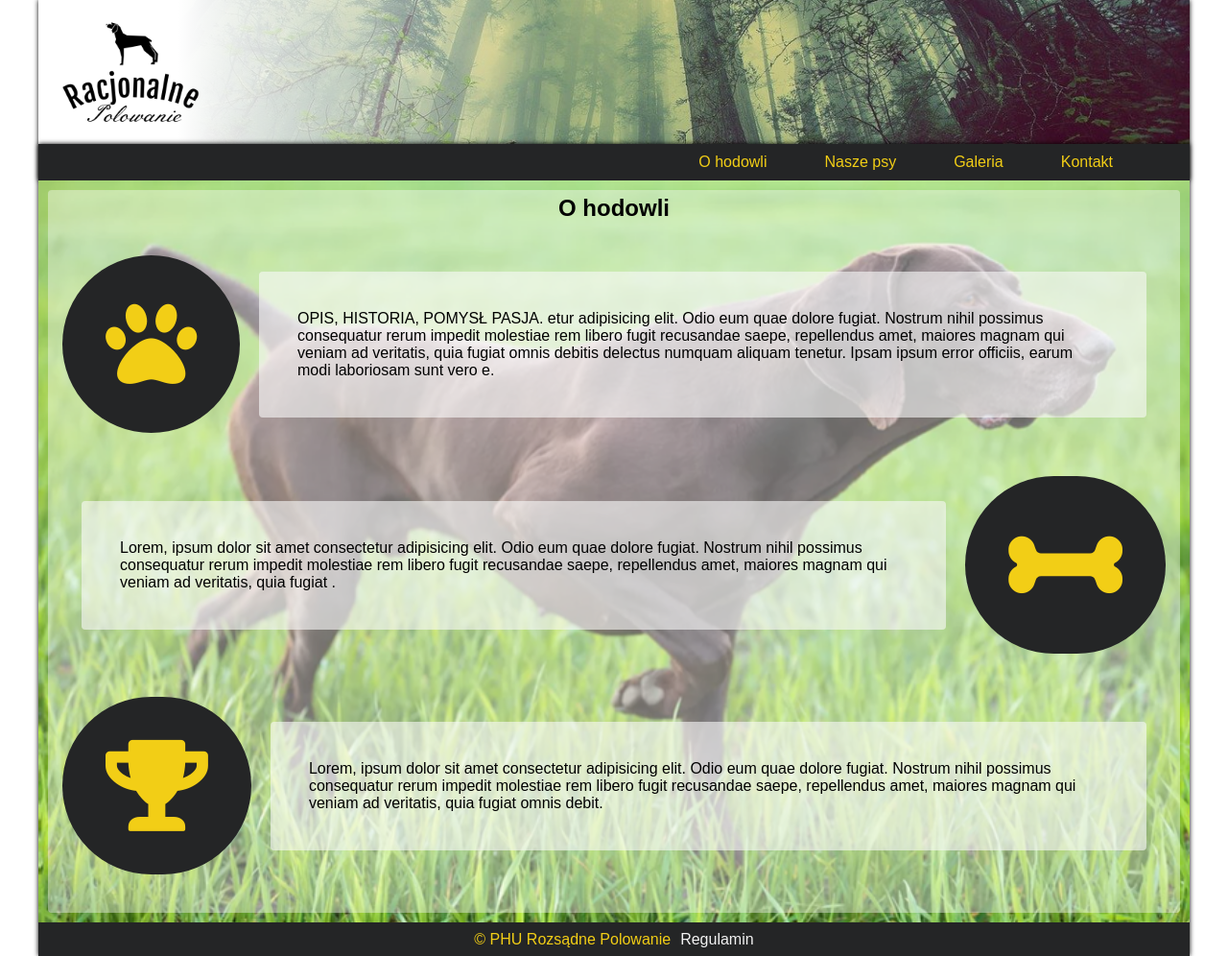
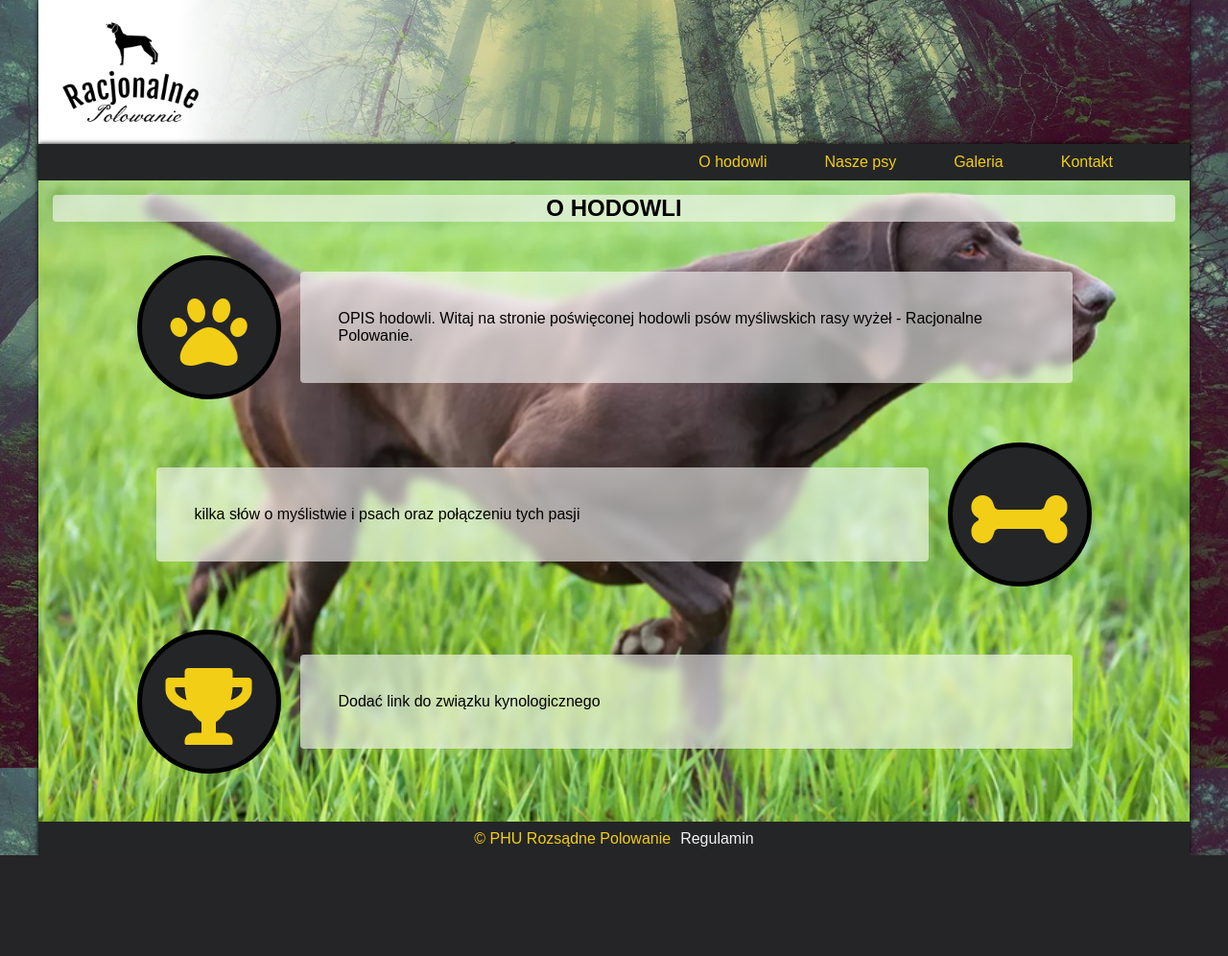
Before and after one commit to Midnajt/RacjonalnePolowanie, a PHP site: page / in a window 1280 px wide. Shown: the whole page at 96% size. After the commit the page ends 891 px from the top, so only its background shows below. Run offline with PHP 8.4, Linux system fonts and the light colour scheme; grey boxes are pictures that could not be loaded.

Commit message:
dodane animacje, dostosowane okienka na tekst, body bgcImg, funkcja do randomowego Li efektu

```diff
--- a/include/main.js
+++ b/include/main.js
@@ -1,17 +1,14 @@
 btns = [...document.querySelectorAll('ul li')];
-sections = [...document.querySelectorAll('section')]
+sections = [...document.querySelectorAll('section')];
 
 for (let i = 0; btns.length > i; i++ ) {
     btns[i].addEventListener('click', function(){
         showItem = btns[i].dataset.section;
         for (let i = 0; sections.length > i; i++ ){
-            // jeżeli klasa zawiera nazwę taką jak dataset
             if ( sections[i].classList.contains(showItem) ) {
-                // schowaj wszystkie
                 for (let i = 0; sections.length > i; i++ ){
                     sections[i].classList.add('off')
                 }
-                // włącz wybrany
                 sections[i].classList.remove('off')
             }
         }
@@ -19,7 +16,6 @@ for (let i = 0; btns.length > i; i++ ) {
 }
 
 document.querySelector('header img').addEventListener('click', ()=>{
-    console.log('klik')
     for (let i = 0; sections.length > i; i++ ){
         if ( i === 0) {
             sections[i].classList.remove('off')
@@ -29,6 +25,21 @@ document.querySelector('header img').addEventListener('click', ()=>{
     }
 })
 
+lis = [...document.querySelectorAll('li')];
+
+setInterval(()=>{
+    let number = Math.floor(Math.random() * 4)
+    for ( let i = 0; lis.length > i; i++ ) {
+        if ( i === number ) {
+            lis[i].classList.add('feature')
+            setTimeout(()=>{
+                lis[i].classList.remove('feature')
+            }, 600)
+        }
+
+    }
+}, 5000)
+
 lightbox.option({
     'resizeDuration': 150,
     'wrapAround': true
--- a/index.html
+++ b/index.html
@@ -6,7 +6,7 @@
     <meta name="viewport" content="width=device-width, initial-scale=1.0">
     <meta name="description" content="Hodowla myśliwskich psów rasy wyżeł. Skontaktuj się z nami i zapytaj o swojego idealnego towarzysza podczas wypraw do lasu i na łąki.">
     <link rel="stylesheet" href="style/style.css">
-    <link rel="icon" href="Images/favicon.png" type="image/gif" sizes="16x16">
+    <link rel="icon" href="Images/paw.png" type="image/gif" sizes="16x16">
     <link rel="stylesheet" href="https://use.fontawesome.com/releases/v5.15.4/css/all.css" integrity="sha384-DyZ88mC6Up2uqS4h/KRgHuoeGwBcD4Ng9SiP4dIRy0EXTlnuz47vAwmeGwVChigm" crossorigin="anonymous">
     <link rel="stylesheet" href="style/lightbox.min.css">
 </head>
@@ -32,16 +32,22 @@
                 <div class="container">
                     <h1>O hodowli</h1>
                     <div class="element">
-                        <p>OPIS, HISTORIA, POMYSŁ PASJA. etur adipisicing elit. Odio eum quae dolore fugiat. Nostrum nihil possimus consequatur rerum impedit molestiae rem libero fugit recusandae saepe, repellendus amet, maiores magnam qui veniam ad veritatis, quia fugiat omnis debitis delectus numquam aliquam tenetur. Ipsam ipsum error officiis, earum modi laboriosam sunt vero e.</p>
-                        <i class="fas fa-paw"></i>
+                        <p>OPIS hodowli. Witaj na stronie poświęconej hodowli psów myśliwskich rasy wyżeł - Racjonalne Polowanie.</p>
+                        <div class="icon">
+                            <i class="fas fa-paw"></i>
+                        </div>
                     </div>
                     <div class="element">
-                        <p>Lorem, ipsum dolor sit amet consectetur adipisicing elit. Odio eum quae dolore fugiat. Nostrum nihil possimus consequatur rerum impedit molestiae rem libero fugit recusandae saepe, repellendus amet, maiores magnam qui veniam ad veritatis, quia fugiat .</p>
-                        <i class="fas fa-bone"></i>
+                        <p>kilka słów o myślistwie i psach oraz połączeniu tych pasji</p>
+                        <div class="icon">
+                            <i class="fas fa-bone"></i>
+                        </div>
                     </div>
                     <div class="element">
-                        <p>Lorem, ipsum dolor sit amet consectetur adipisicing elit. Odio eum quae dolore fugiat. Nostrum nihil possimus consequatur rerum impedit molestiae rem libero fugit recusandae saepe, repellendus amet, maiores magnam qui veniam ad veritatis, quia fugiat omnis debit.</p>
-                        <i class="fas fa-trophy"></i>
+                        <p>Dodać link do związku kynologicznego</p>
+                        <div class="icon">
+                            <i class="fas fa-trophy"></i>
+                        </div>
                     </div>
                 </div>
             </section>
@@ -49,16 +55,22 @@
                 <div class="container">
                     <h1>Nasze psy</h1>
                     <div class="element">
-                        <p>Geneza rasy, pochodzenie psów, osiągnięcia, związek kynologiczny........... Odio eum quae dolore fugiat. Nostrum nihil possimus consequatur rerum impedit molestiae rem libero fugit recusandae saepe, repellendus amet, maiores magnam qui veniam ad veritatis, quia fugiat omnis debitis delectus numquam aliquam tenetur. Ipsam ipsum error officiis, earum modi laboriosam sunt vero eum molestias consequatur atque quis quasi reprehenderit quos corporis! Iusto tenetur doloremque numquam at minus modi natus eligendi nam inventore optio assumenda laudantium est qui expedita consectetur molestias amet atque voluptatum, tempore velit enim.</p>
-                        <i class="fas fa-paw"></i>
+                        <p>Geneza rasy, pochodzenie psów, osiągnięcia, związek kynologiczny. Zdjęcia polujących psów. Zdjęcia samicy i samca</p>
+                        <div class="icon">
+                            <i class="fas fa-trophy"></i>
+                        </div>
                     </div>
                     <div class="element">
-                        <p>Lorem, ipsum dolor sit amet consectetur adipisicing elit. Odio eum quae dolore fugiat. Nostrum nihil possimus consequatur rerum impedit molestiae rem libero fugit recusandae saepe, repellendus amet, maiores magnam qui veniam ad veritatis, quia fugiat omnis debitis delectus numquam aliquam tenetur. Ipsam ipsum error officiis, earum modi laboriosam sunt vero eum molestias consequatur atque quis quasi reprehenderit quos corporis! Iusto tenetur doloremque numquam at minus modi natus eligendi nam inventore optio assumenda laudantium est qui expedita consectetur molestias amet atque voluptatum, tempore velit enim.</p>
-                        <i class="fas fa-bone"></i>
+                        <p>Geneza rasy, pochodzenie psów, osiągnięcia, związek kynologiczny</p>
+                        <div class="icon">
+                            <i class="fas fa-bone"></i>
+                        </div>
                     </div>
                     <div class="element">
-                        <p>Lorem, ipsum dolor sit amet consectetur adipisicing elit. Odio eum quae dolore fugiat. Nostrum nihil possimus consequatur rerum impedit molestiae rem libero fugit recusandae saepe, repellendus amet, maiores magnam qui veniam ad veritatis, quia fugiat omnis debitis delectus numquam aliquam tenetur. Ipsam ipsum error officiis, earum modi laboriosam sunt vero eum molestias consequatur atque quis quasi reprehenderit quos corporis! Iusto tenetur doloremque numquam at minus modi natus eligendi nam inventore optio assumenda laudantium est qui expedita consectetur molestias amet atque voluptatum, tempore velit enim.</p>
-                        <i class="fas fa-trophy"></i>
+                        <p>Geneza rasy, pochodzenie psów, osiągnięcia, związek kynologiczny</p>
+                        <div class="icon">
+                            <i class="fas fa-paw"></i>
+                        </div>
                     </div>
                 </div>
             </section>
@@ -92,16 +104,22 @@
                 <h1>Kontakt</h1>
                 <div class="contactData">
                     <div>
-                        <i class="fas fa-home"></i>
+                        <div class="icon home">
+                            <i class="fas fa-home"></i>
+                        </div>
                         <p>ul. Tadeusza Kościuszki 1</p>
                         <p>08-400 Garwolin</p>
                     </div>
                     <div>
-                        <i class="fas fa-phone"></i>
+                        <div class="icon phone">
+                            <i class="fas fa-phone"></i>
+                        </div>
                         <p>+48 111 222 333</p>
                     </div>
                     <div>
-                        <i class="fas fa-envelope"></i>
+                        <div class="icon meil">
+                            <i class="fas fa-envelope"></i>
+                        </div>
                         <p>kontakt@kontakt.pl</p>
                     </div>
                 </div>
@@ -113,10 +131,15 @@
             <p>&copy PHU Rozsądne Polowanie</p>
             <a href="#">Regulamin</a>
         </footer>
-
     </div>
     <script src='include/lightbox-plus-jquery.min.js'></script>
     <script src='include/main.js'></script>
-
 </body>
 </html>
+
+<!-- dodaj regulamin -->
+<!-- dodaj zdjęcia -->
+<!-- responsywność -->
+<!-- adres -->
+<!-- ikonka przy udostępnianiu w fb -->
+<!-- ikonka przy udostępnianiu w google -->
--- a/style/style.css
+++ b/style/style.css
@@ -14,9 +14,14 @@
     font-family: 'arial';
 }
 
-/* body {
-    background-color: #261810;
-} */
+body {
+    /* background-image: url(../Images/forest.jpg); */
+    background-image: url(../Images/forest.jpg);
+    background-repeat: no-repeat;
+    background-size: cover;
+    background-position: center;
+     background-attachment: fixed;
+}
 
 .wrapper {
     display: flex;
@@ -116,24 +123,29 @@ main section {
 .container {
     margin: 10px;
     padding: 5px;
+    width: 100%;
     border-radius: 4px;
-    background-color: rgba(250,250,250, .4);
+    /* background-color: rgba(250,250,250, .4); */
+}
+
+.container:first-child {
+    overflow: hidden;
 }
 
 .container h1 {
+    margin-bottom: 20px;
+    text-transform: uppercase;
     text-align: center;
-    margin-bottom: 20px;
-}
-
-.about {
-    background-image: url(../Images/dog.png);
+    background-color: rgba(250,250,250,.6);
+    border-radius: 4px;
+    backdrop-filter: blur(5px);
 }
 
 .element {
     display: flex;
     margin: 25px 0;
     padding: 10px;
-    /* justify-content: center; */
+    justify-content: center;
     align-items: center;
 }
 
@@ -144,16 +156,37 @@ main section {
 .element p {
     margin: 0 20px;
     padding: 40px;
+    flex-basis: 70%;
     background-color: rgba(250,250,250,.6);
     border-radius: 4px;
+    backdrop-filter: blur(5px);
 }
 
-.element i {
-    padding: 45px;
-    font-size: 95px;
-    color: var(--yellow);
+.icon {
+    position: relative;
+    height: 150px;
+    width: 150px;
+    text-align: center;
     background-color: var(--black);
     border-radius: 150px;
+    border: 5px solid black;
+    animation: itemEffect 1s;
+    transition: .3s;
+    overflow: hidden;
+}
+
+.icon:hover {
+    transform: rotateZ(45deg);
+}
+
+.icon i {
+    line-height: 150px;
+    color: var(--yellow);
+    font-size: 80px;
+}
+
+.about {
+    background-image: url(../Images/dog.png);
 }
 
 .ourDogs {
@@ -163,10 +196,6 @@ main section {
 .gallery {
     background-image: url(../Images/dog2.png);
 
-}
-
-.gallery .container {
-    backdrop-filter: blur(5px);
 }
 
 .galleryContainer {
@@ -221,11 +273,10 @@ main section {
     text-align: center;
 }
 
-
-
 .contact iframe {
+    flex-basis: 100%;
+    margin-top: 15px;
     box-shadow: 0 0 5px black;
-    flex-basis: 100%;
 }
 
 footer {
```
Also changed, not shown: other parts of style/style.css (+98 -16 lines), Images/favicon.png (deleted), Images/paw.png (added).
